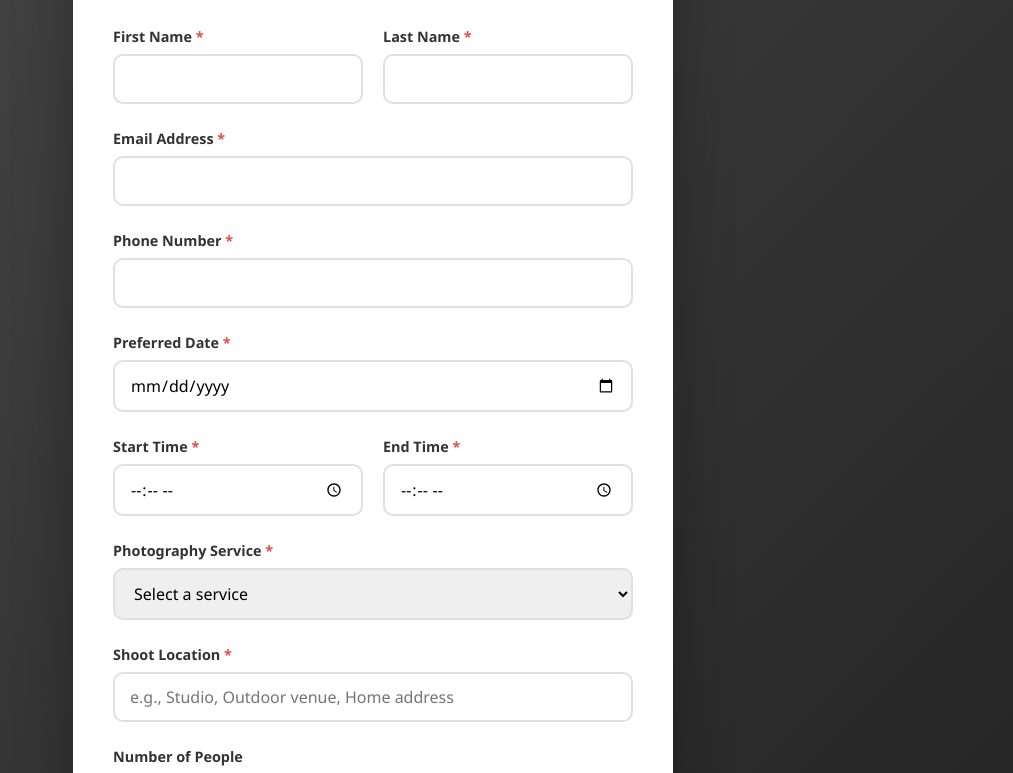
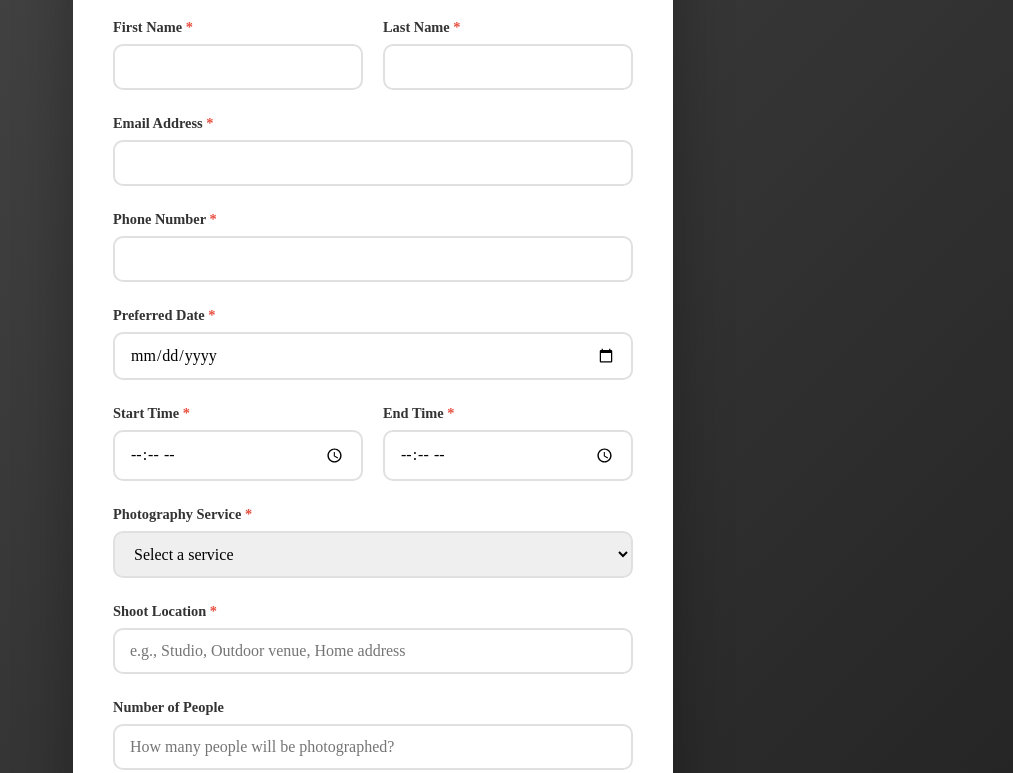
Before and after one commit to NKOGallardo/Soul, a plain HTML site: page Form.html in a window 1280 px wide. Shown: the part 136-909 px from the top of the page, without its empty margins (267-1280 px from the left). Drawn offline with Linux system fonts and the light colour scheme.

Commit message:
Refactor CSS styles for consistency and clarity
font-famaly

```diff
--- a/Form.css
+++ b/Form.css
@@ -1,11 +1,11 @@
-* {
+      * {
             margin: 0;
             padding: 0;
             box-sizing: border-box;
         }
 
         body {
-            font-family: 'Segoe UI', Tahoma, Geneva, Verdana, sans-serif;
+            font-family: font-name-1, font-name-2, generic-family;
             background: linear-gradient(135deg, #474747 0%, #212121 100%);
             min-height: 100vh;
             display: flex;
```
